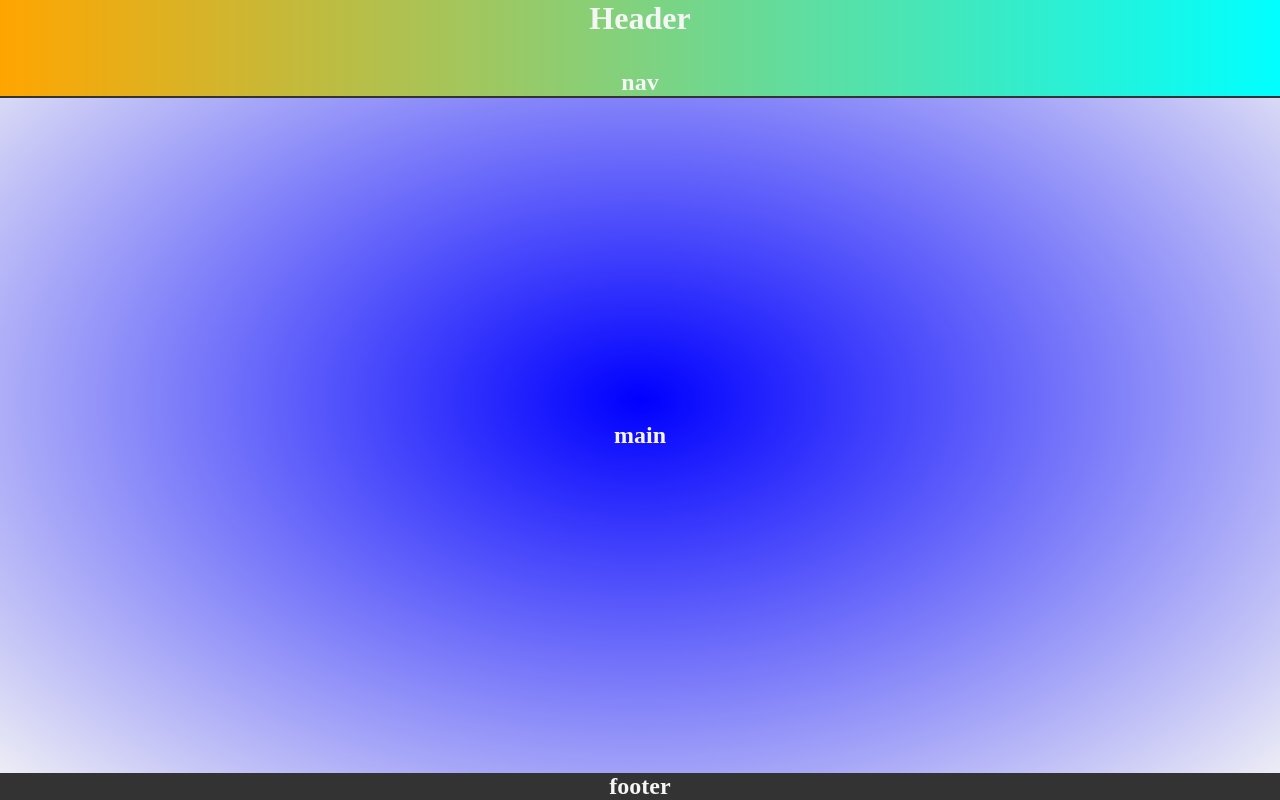
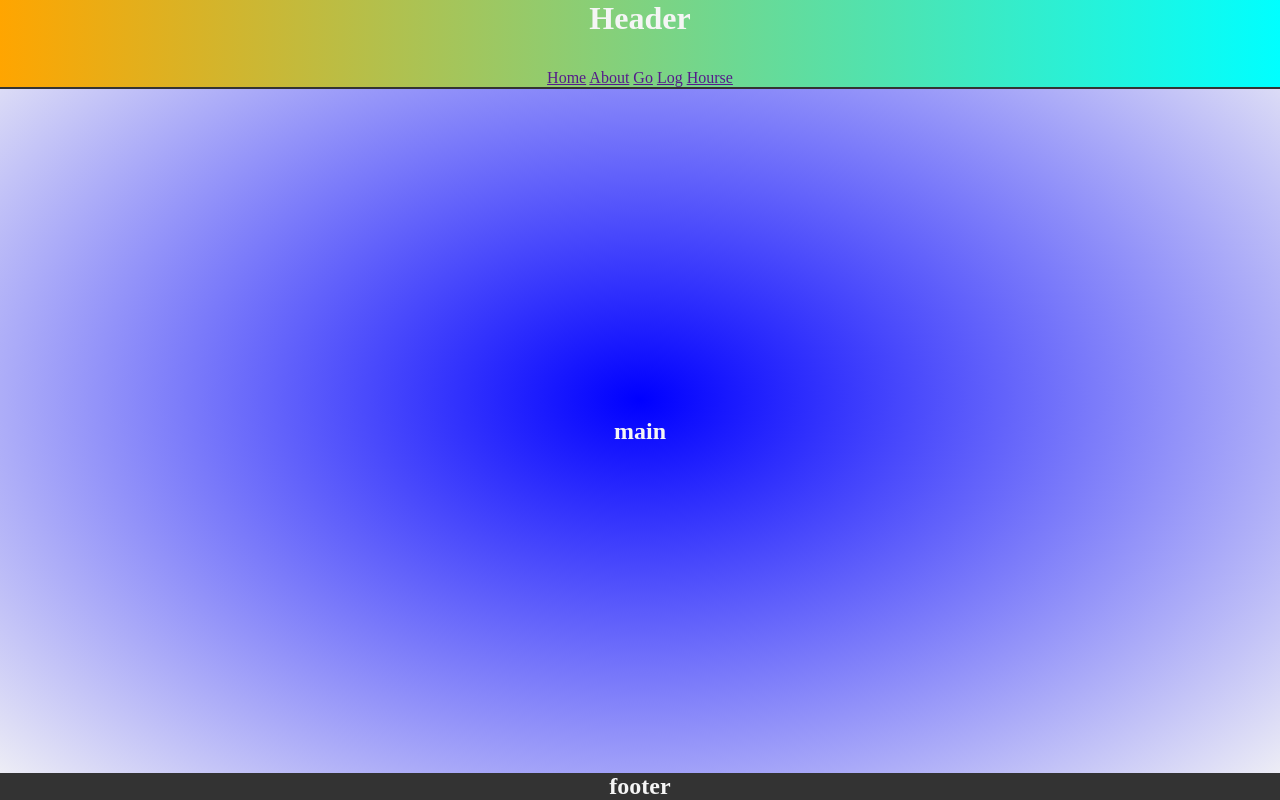
Before and after one commit to mdmahibar/git-practice, a plain HTML site: page index.html in a window 1280 px wide. Drawn offline with Linux system fonts and the light colour scheme.

Commit message:
first commit on new branch

```diff
--- a/index.html
+++ b/index.html
@@ -11,7 +11,11 @@
     <header>
         <h1>Header</h1>
         <nav>
-            <h2>nav</h2>
+            <a href="">Home</a>
+            <a href="">About</a>
+            <a href="">Go</a>
+            <a href="">Log</a>
+            <a href="">Hourse</a>
         </nav>
     </header>
     <main>
--- a/index.js
+++ b/index.js
@@ -0,0 +1 @@
+console.log("Hello world");
```
Also changed, not shown: main.js (added).
